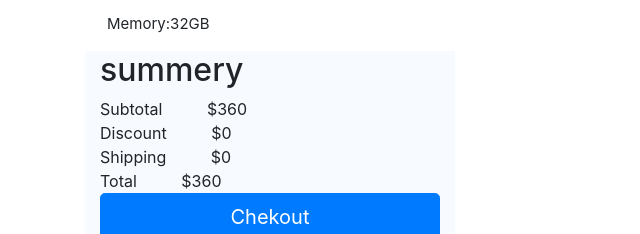
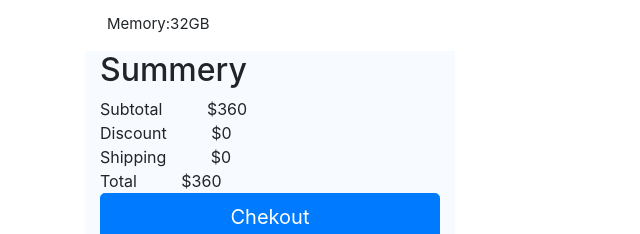
Before and after one commit to acciojob/bootstrap-shopping-cart-PRADNYA199, a website: page main.html in a window 1280 px wide. Shown: the part 624-858 px from the top of the page, 0-640 px from the left. Drawn offline with nearby package versions, Linux system fonts and the light colour scheme.

Commit message:
created a submission

```diff
--- a/main.html
+++ b/main.html
@@ -79,7 +79,8 @@
 				</div>
 			</div>
 		<div class="col-lg-4">
-			<h2>summery</h2>
+			<div class="summery">
+			<h2>Summery</h2>
 			<div class="list1">
 				<span class="item">Subtotal</span>
 				<span class="price">$360</span>
@@ -99,6 +100,7 @@
 			<button type="button" class="btn btn-primary btn-lg btn-block">Chekout</button>
 		</div>
 		</div>
+		</div>
 	</div>
 </div>
 	<script type="text/javascript" src="./script.js">
```
